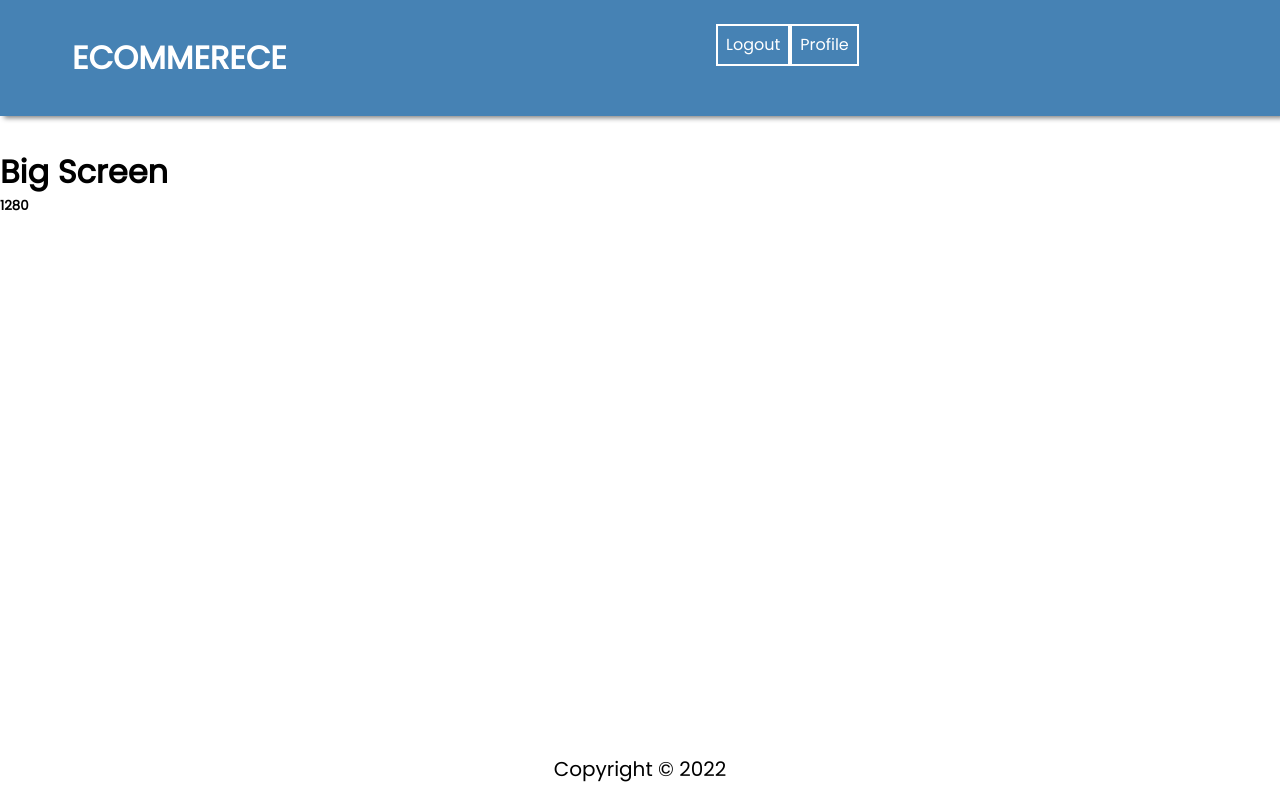
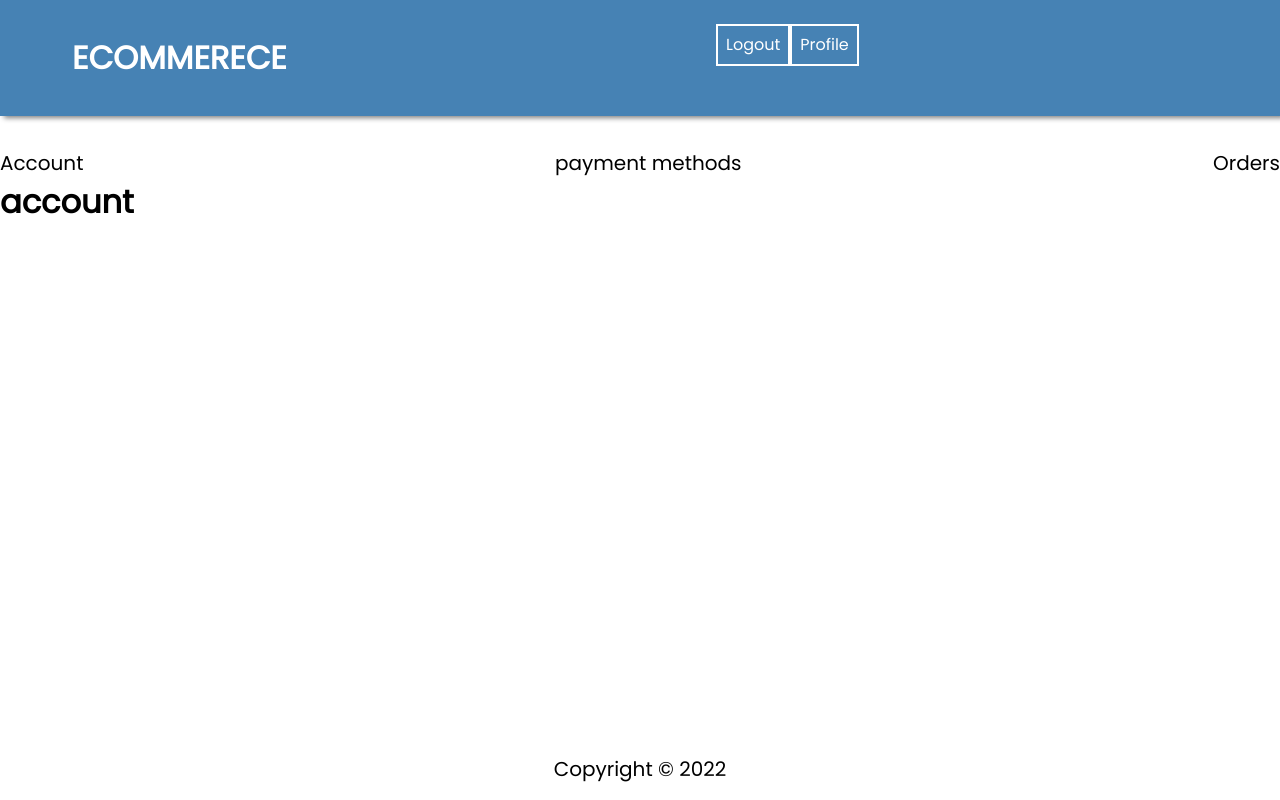
Before and after one commit to michael-prye/Ecommerce-website, a React (Create React App) app in the folder frontend/: page /profile in a window 1280 px wide. Built offline with nearby package versions, Linux system fonts and the light colour scheme; sample sign-in values are in the browser's storage.

Commit message:
Added Switch statement to display profile componets

```diff
--- a/frontend/src/components/NavBar/NavBar.jsx
+++ b/frontend/src/components/NavBar/NavBar.jsx
@@ -17,17 +17,8 @@ const Navbar = () => {
 
   if (innerWidth < 500){
     return(
-      <div className="navBar">
-        <ul>
-          <li>
-          <Link to="/" style={{ textDecoration: "none", color: "white" }}><b>Ec</b></Link>
-          </li>
-          <li>
-          <button onClick={handleToggle}>{menuBarOpen ? "Close" : "Open"}</button>
-          <ul className={`menuNav ${menuBarOpen ? "showMenu" : ""}`} ></ul>
+      <div>
 
-          </li>
-        </ul>
 
       </div>
     );
--- a/frontend/src/pages/ProfilePage/ProfilePage.js
+++ b/frontend/src/pages/ProfilePage/ProfilePage.js
@@ -8,19 +8,32 @@ const ProfilePage = () => {
 
 const [user,token] = useAuth();
 const innerWidth = useWindowSize();
+const [profileChoice, setProfileChoice] = useState('account')
 
-if (innerWidth < 500){
+    let profileComponent;
+    switch(profileChoice){
+        case 'account':
+            profileComponent = <h1>account</h1>
+            break;
+        case 'payment':
+            profileComponent = <h1>payment</h1>
+            break;
+        case 'orders':
+            profileComponent = <h1>orders</h1>
+            break;
+        default:
+            console.log('Not a vidlid choice')
+    }
+
+
     return(
         <div>
-            <h1>Small Screen</h1>
-            <h5>{innerWidth}</h5>
-        </div>
-    );
-} else {
-    return(
-        <div>
-            <h1>Big Screen</h1>
-            <h5>{innerWidth}</h5>
+           <ul>
+            <li className={profileChoice === 'account' ? 'tab--active' : 'tab--inactive'} onClick={()=>setProfileChoice('account')} >Account</li>
+            <li className={profileChoice === 'payment' ? 'tab--active' : 'tab--inactive'} onClick={()=>setProfileChoice('payment')}>payment methods</li>
+            <li className={profileChoice === 'orders' ? 'tab--active' : 'tab--inactive'} onClick={()=>setProfileChoice('orders')}>Orders</li>
+           </ul>
+           {profileComponent}
         </div>
     );
 }
@@ -28,6 +41,5 @@ if (innerWidth < 500){
 
 
 
-};
 
 export default ProfilePage;
```
